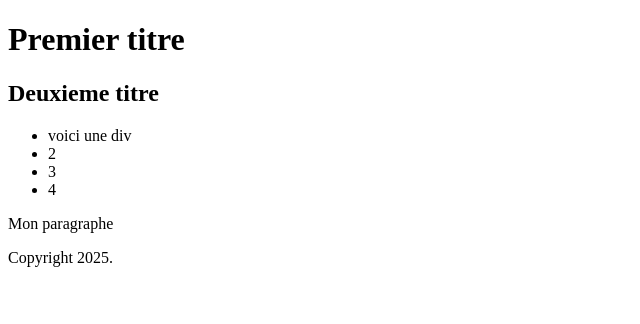
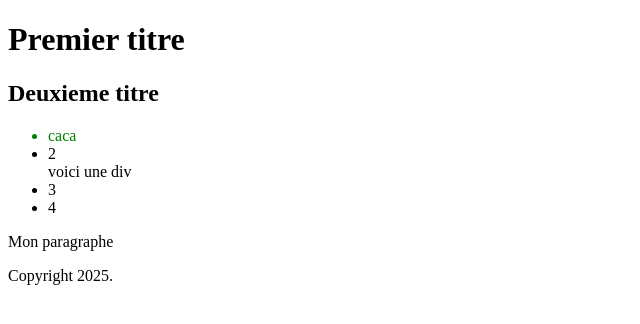
Before and after one commit to Zacken-source/REPO-GIT, a plain HTML site: page Exo_1/index.html in a window 1280 px wide. Shown: the whole page, without its empty margins (0-640 px from the left). Drawn offline with Linux system fonts and the light colour scheme.

Commit message:
add css with script

```diff
--- a/Exo_1/index.html
+++ b/Exo_1/index.html
@@ -4,24 +4,24 @@
     <meta charset="UTF-8">
     <meta name="viewport" content="width=device-width, initial-scale=1.0">
     <title>Document</title>
-    <link rel="stylesheet" type="text/css" src="style.css">
+    <link rel="stylesheet" type="text/css" href="style.css">
 </head>
 <body>
     <header>
         <h1>Premier titre</h1>
         <h2>Deuxieme titre</h2>
         <ul>
-            <li id="first"></li>
-            <li>2</li>
+            <li >caca</li>
+            <li id="first">2</li>
             <li>3</li>
             <li>4</li>
         </ul>
-        <script src="scripte.js"></script>
+
     </header>
     <main>
         <p>Mon paragraphe</p>
     </main>
 
     <footer>Copyright 2025.</footer>
-</body>
+</body><script type="text/javascript" src="scripte.js"></script>
 </html>
--- a/Exo_1/scripte.js
+++ b/Exo_1/scripte.js
@@ -6,3 +6,7 @@ let text = document.createTextNode('voici une div');
 
 newDiv.appendChild(text);
 premierLi.appendChild(newDiv);
+
+let liste = document.querySelector("li");
+
+liste.classList.add("style-vert");
--- a/Exo_1/style.css
+++ b/Exo_1/style.css
@@ -1,3 +1,3 @@
 .style-vert{
-    color: "green",
+    color: green;
 }
```
